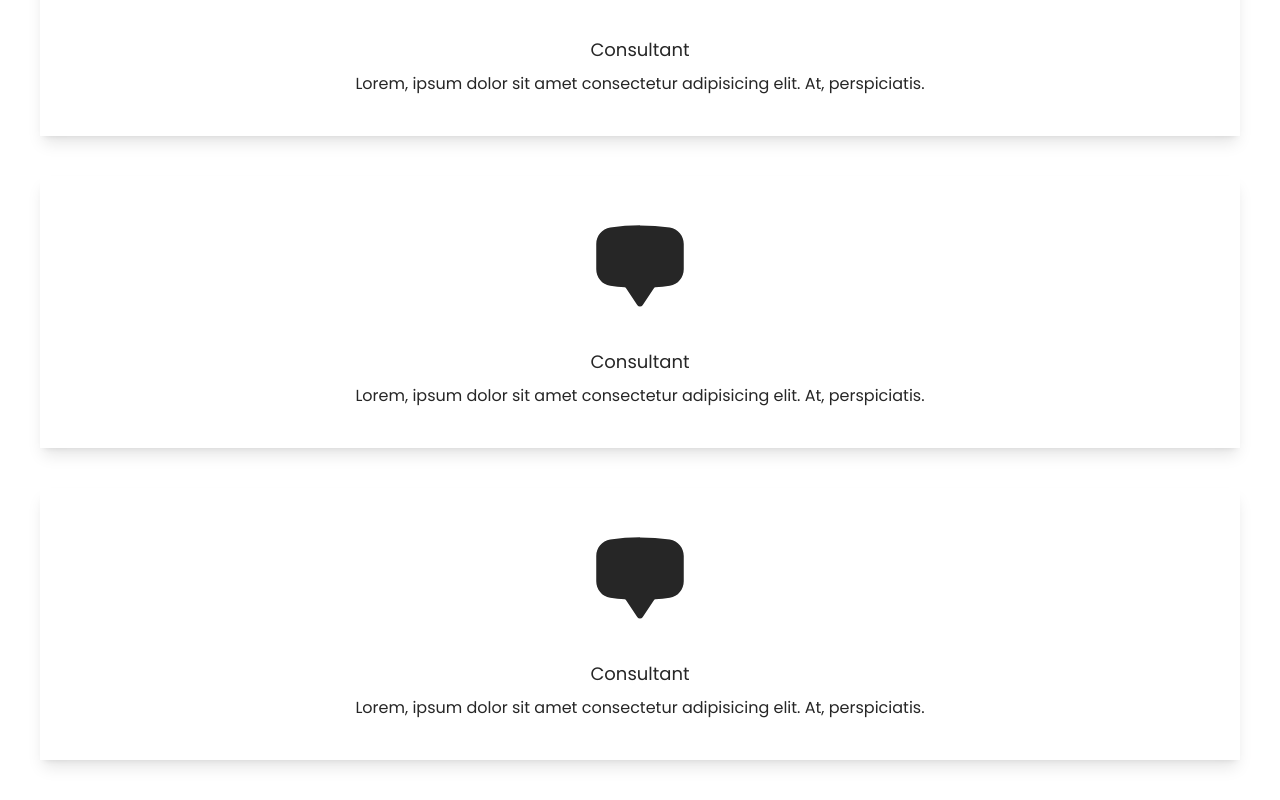
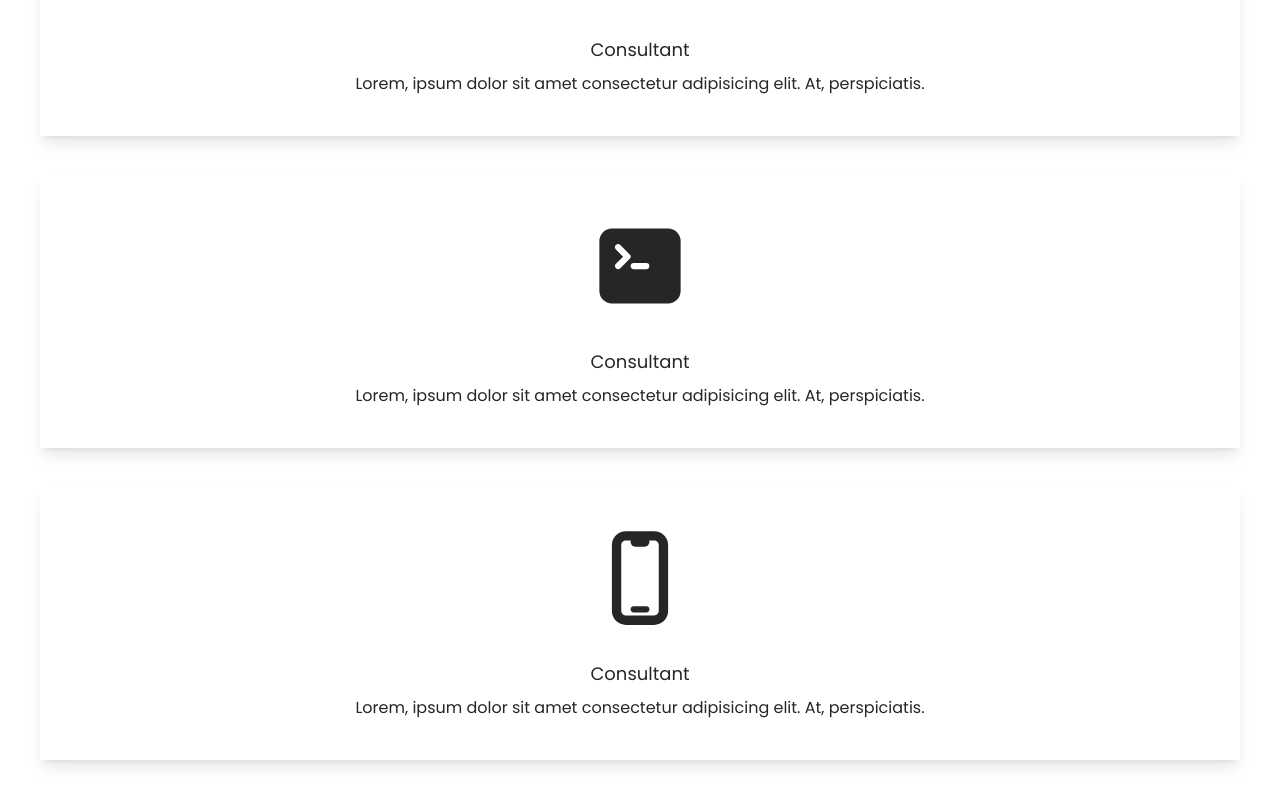
Before and after one commit to paresiqbal/portfolio-tailwind-1, a React (Vite) app: page / in a window 1280 px wide. Shown: the part 1152-1952 px from the top of the page. Built offline with nearby package versions, Linux system fonts and the light colour scheme.

Commit message:
Add another icons

```diff
--- a/src/App.jsx
+++ b/src/App.jsx
@@ -4,6 +4,7 @@ import {
   UserIcon,
   ChatBubbleBottomCenterIcon,
   CommandLineIcon,
+  DevicePhoneMobileIcon,
 } from "@heroicons/react/24/solid";
 import { AiFillInstagram, AiFillGithub, AiFillLinkedin } from "react-icons/ai";
 
@@ -73,7 +74,7 @@ function App() {
         </div>
         <div className="text-center shadow-lg p-10 my-10">
           <div className="flex flex-col justify-center items-center">
-            <ChatBubbleBottomCenterIcon width={100} />
+            <CommandLineIcon width={100} />
             <h3 className="text-lg font-medium pt-8 pb-2">Consultant</h3>
             <p>
               Lorem, ipsum dolor sit amet consectetur adipisicing elit. At,
@@ -83,7 +84,7 @@ function App() {
         </div>
         <div className="text-center shadow-lg p-10 my-10">
           <div className="flex flex-col justify-center items-center">
-            <ChatBubbleBottomCenterIcon width={100} />
+            <DevicePhoneMobileIcon width={100} />
             <h3 className="text-lg font-medium pt-8 pb-2">Consultant</h3>
             <p>
               Lorem, ipsum dolor sit amet consectetur adipisicing elit. At,
```
